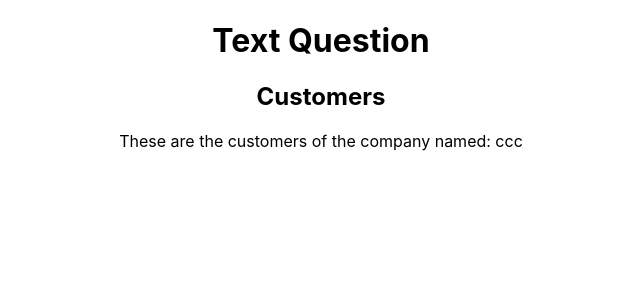
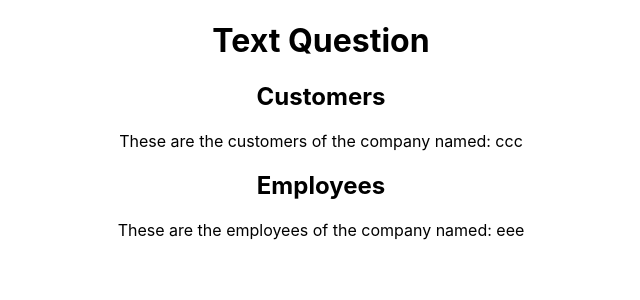
Before and after one commit to bekircbc/usecontext-reactvite, a React (Vite) app: page / in a window 1280 px wide. Shown: the top 300 px of the page, without its empty margins (319-959 px from the left). Built offline with nearby package versions, Linux system fonts and the light colour scheme.

Commit message:
added Employees component

```diff
--- /dev/null
+++ b/components/Employees.jsx
@@ -0,0 +1,9 @@
+export const Employees = () => {
+  const companyName = "eee";
+  return (
+    <>
+      <h2>Employees</h2>
+      <p>These are the employees of the company named: {companyName}</p>
+    </>
+  );
+};
--- a/src/App.jsx
+++ b/src/App.jsx
@@ -1,11 +1,12 @@
 import "./App.scss";
 import { Customers } from "../components/Customers";
-
+import { Employees } from "../components/Employees";
 function App() {
   return (
     <div className="App">
       <h1>Text Question</h1>
       <Customers />
+      <Employees />
     </div>
   );
 }
```
